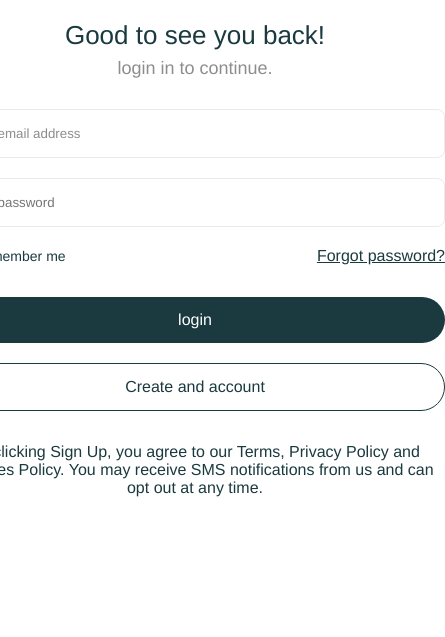
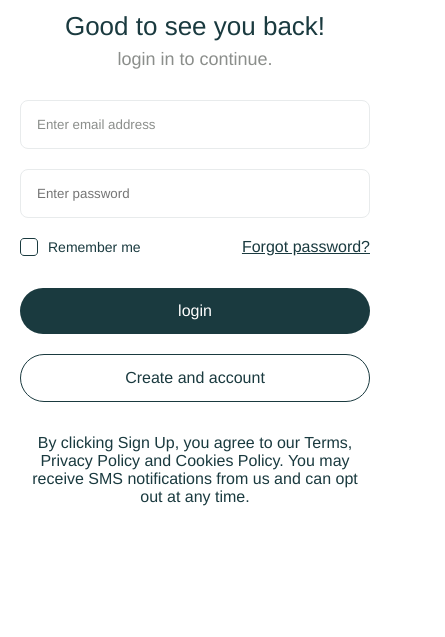
Before and after one commit to rizwanawanfb/AITians-project, a plain HTML site: page index.html in a window 390 px wide. Shown: the part 207-844 px from the top of the page, 445 px wide, since content can reach past the window. Drawn offline with Linux system fonts and the light colour scheme.

Commit message:
Added padding and make login and signup responsive

```diff
--- a/style.css
+++ b/style.css
@@ -17,9 +17,11 @@
 .inner-conteiner {
     display: flex;
     flex-direction: column;
-    width: 500px;
+    max-width: 500px;
+    margin: 0px 20px;
     gap: 32px;
     align-items: center;
+    text-align: center;
 }
 
 .inner-con-1 {
```
